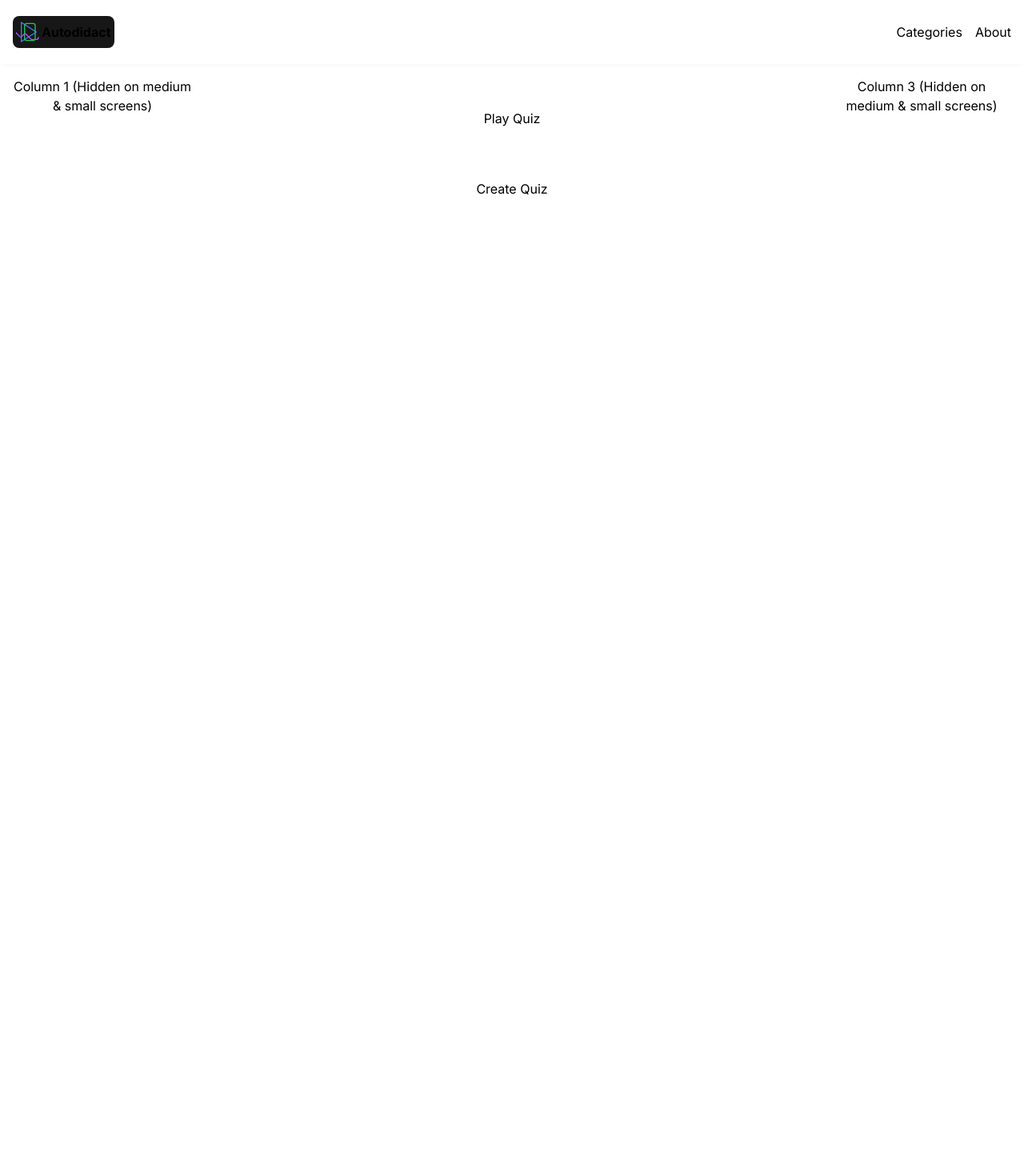
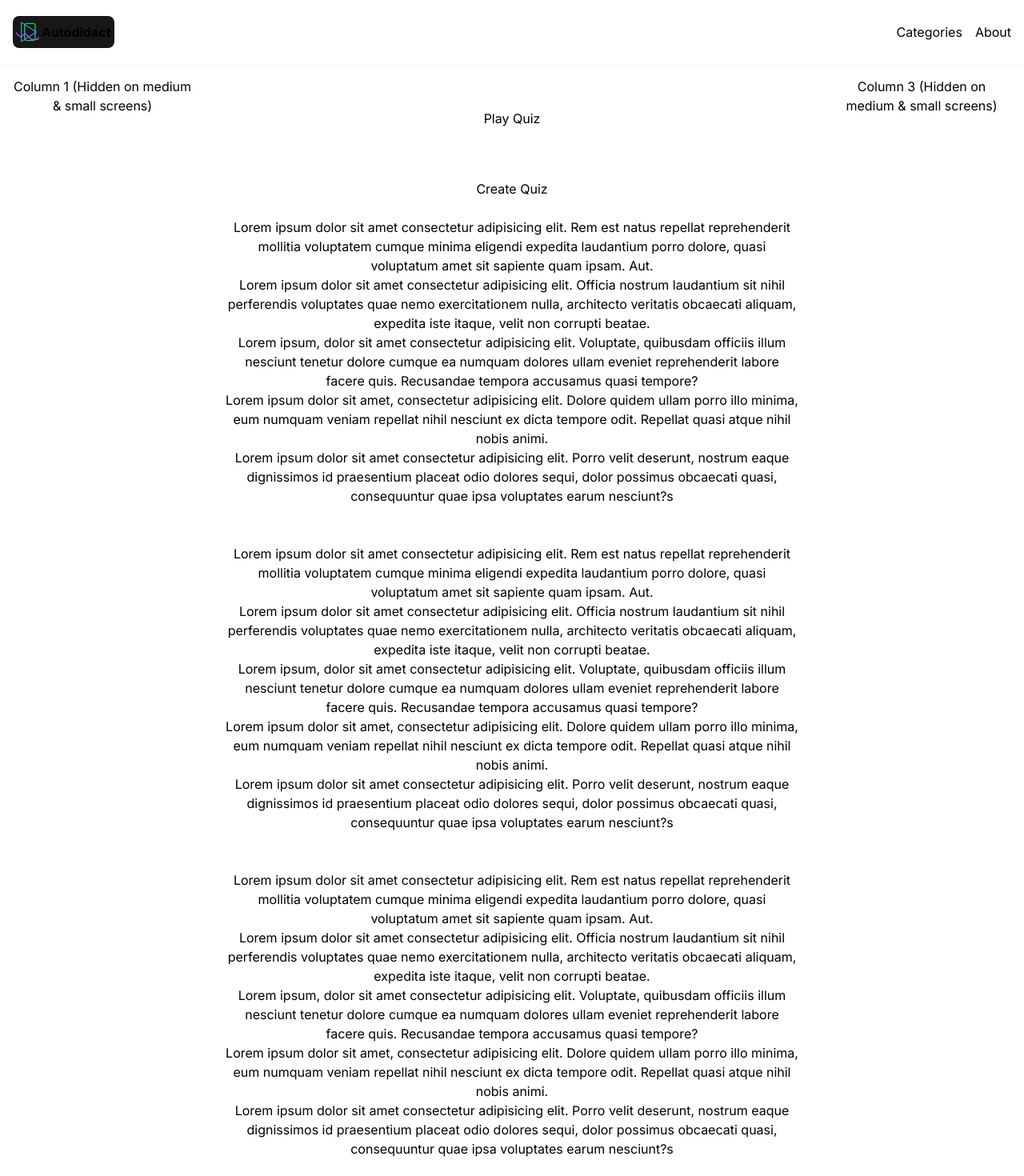
Before and after one commit to san-poon/nexus-adept, a Next.js app: page / in a window 1280 px wide. Shown: the top 1470 px of the page at 80% size. Before the commit the page ends 880 px from the top, so only its background shows below. Built offline with nearby package versions, Linux system fonts and the light colour scheme.

Commit message:
Add Lorem ipsum placeholder

```diff
--- a/app/page.tsx
+++ b/app/page.tsx
@@ -2,21 +2,37 @@
 import Link from 'next/link';
 export default function Home() {
   return (
-    <main className="">
-      <div className="grid gap-0 h-screen w-screen lg:grid-cols-5 grid-cols-1">
+    <main>
+      <div className="grid gap-0 lg:grid-cols-5 grid-cols-1">
         <div className="p-4 text-center hidden lg:block">
           Column 1 (Hidden on medium & small screens)
         </div>
         <div className="p-4 text-center lg:col-span-3">
           <div className="flex flex-col m-2">
             <div className="rounded-md my-4 py-4"><Link href="/quiz/mcqs/playMCQs" title="Play Javascript quizzes">Play Quiz</Link></div>
-            <div className="rounded-md my-4 py-4"><Link href="/quiz/mcqs/createMCQs" title="Create quiz, play and learn">Create Quiz</Link></div>
+            <div className="rounded-md my-4 py-4"><Link href="/quiz/mcqs/createMCQs" title="Create quiz, play and learn">Create Quiz</Link>
+              <br /><br /> <p>Lorem ipsum dolor sit amet consectetur adipisicing elit. Rem est natus repellat reprehenderit mollitia voluptatem cumque minima eligendi expedita laudantium porro dolore, quasi voluptatum amet sit sapiente quam ipsam. Aut.</p>
+              <p>Lorem ipsum dolor sit amet consectetur adipisicing elit. Officia nostrum laudantium sit nihil perferendis voluptates quae nemo exercitationem nulla, architecto veritatis obcaecati aliquam, expedita iste itaque, velit non corrupti beatae.</p>
+              <p>Lorem ipsum, dolor sit amet consectetur adipisicing elit. Voluptate, quibusdam officiis illum nesciunt tenetur dolore cumque ea numquam dolores ullam eveniet reprehenderit labore facere quis. Recusandae tempora accusamus quasi tempore?</p>
+              <p>Lorem ipsum dolor sit amet, consectetur adipisicing elit. Dolore quidem ullam porro illo minima, eum numquam veniam repellat nihil nesciunt ex dicta tempore odit. Repellat quasi atque nihil nobis animi.</p>
+              <p>Lorem ipsum dolor sit amet consectetur adipisicing elit. Porro velit deserunt, nostrum eaque dignissimos id praesentium placeat odio dolores sequi, dolor possimus obcaecati quasi, consequuntur quae ipsa voluptates earum nesciunt?s</p>
+              <br /><br /> <p>Lorem ipsum dolor sit amet consectetur adipisicing elit. Rem est natus repellat reprehenderit mollitia voluptatem cumque minima eligendi expedita laudantium porro dolore, quasi voluptatum amet sit sapiente quam ipsam. Aut.</p>
+              <p>Lorem ipsum dolor sit amet consectetur adipisicing elit. Officia nostrum laudantium sit nihil perferendis voluptates quae nemo exercitationem nulla, architecto veritatis obcaecati aliquam, expedita iste itaque, velit non corrupti beatae.</p>
+              <p>Lorem ipsum, dolor sit amet consectetur adipisicing elit. Voluptate, quibusdam officiis illum nesciunt tenetur dolore cumque ea numquam dolores ullam eveniet reprehenderit labore facere quis. Recusandae tempora accusamus quasi tempore?</p>
+              <p>Lorem ipsum dolor sit amet, consectetur adipisicing elit. Dolore quidem ullam porro illo minima, eum numquam veniam repellat nihil nesciunt ex dicta tempore odit. Repellat quasi atque nihil nobis animi.</p>
+              <p>Lorem ipsum dolor sit amet consectetur adipisicing elit. Porro velit deserunt, nostrum eaque dignissimos id praesentium placeat odio dolores sequi, dolor possimus obcaecati quasi, consequuntur quae ipsa voluptates earum nesciunt?s</p>
+              <br /><br /> <p>Lorem ipsum dolor sit amet consectetur adipisicing elit. Rem est natus repellat reprehenderit mollitia voluptatem cumque minima eligendi expedita laudantium porro dolore, quasi voluptatum amet sit sapiente quam ipsam. Aut.</p>
+              <p>Lorem ipsum dolor sit amet consectetur adipisicing elit. Officia nostrum laudantium sit nihil perferendis voluptates quae nemo exercitationem nulla, architecto veritatis obcaecati aliquam, expedita iste itaque, velit non corrupti beatae.</p>
+              <p>Lorem ipsum, dolor sit amet consectetur adipisicing elit. Voluptate, quibusdam officiis illum nesciunt tenetur dolore cumque ea numquam dolores ullam eveniet reprehenderit labore facere quis. Recusandae tempora accusamus quasi tempore?</p>
+              <p>Lorem ipsum dolor sit amet, consectetur adipisicing elit. Dolore quidem ullam porro illo minima, eum numquam veniam repellat nihil nesciunt ex dicta tempore odit. Repellat quasi atque nihil nobis animi.</p>
+              <p>Lorem ipsum dolor sit amet consectetur adipisicing elit. Porro velit deserunt, nostrum eaque dignissimos id praesentium placeat odio dolores sequi, dolor possimus obcaecati quasi, consequuntur quae ipsa voluptates earum nesciunt?s</p>
+            </div>
           </div>
         </div>
         <div className="p-4 text-center hidden lg:block">
           Column 3 (Hidden on medium & small screens)
         </div>
       </div>
-    </main >
+    </main>
   );
 }
```
